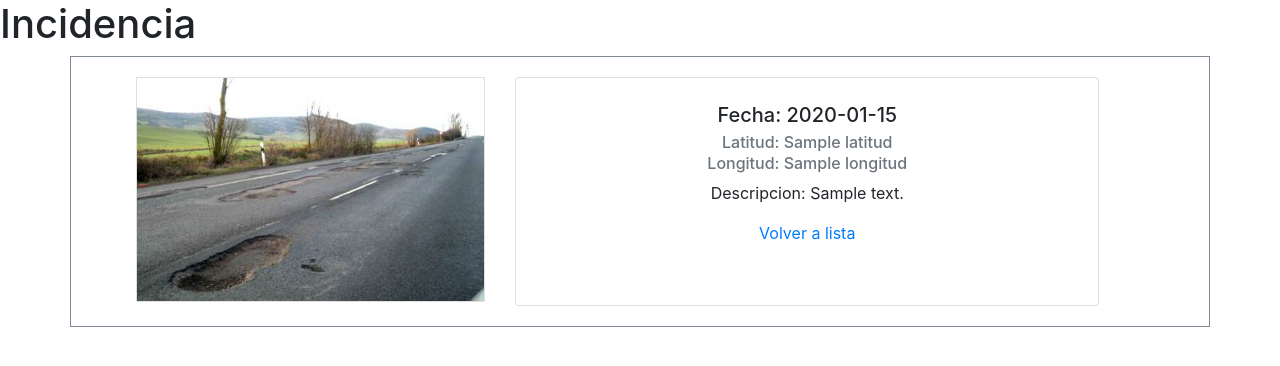
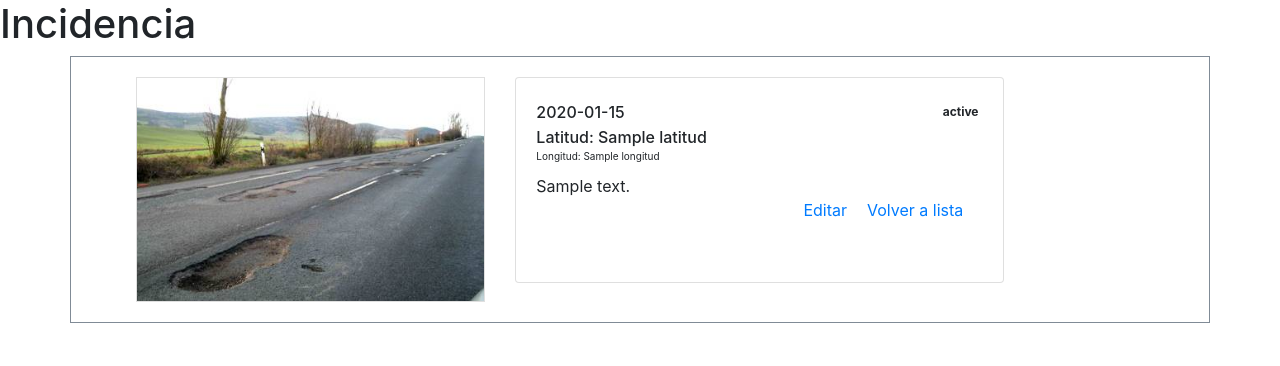
Before and after one commit to ereme/smartquercus, a Symfony app: template templates/incidencia/show.html.twig in a window 1280 px wide. Shown: the part 56-422 px from the top of the page. Run offline with Twig, Linux system fonts and the light colour scheme; the template is opened without the code that fills it: most values are stand-ins (such as "Sample title", 1, 10 or a date in 2020); some libraries are stand-ins or nearby versions.

Commit message:
Solo falta editar

```diff
--- a/assets/css/incidencias-css.css
+++ b/assets/css/incidencias-css.css
@@ -28,8 +28,6 @@
    transform: scale(1.10);
 }
 
-
-
 /*--- Fin Lista Incidencias ---*/
 
 
@@ -39,23 +37,69 @@
    border: 1px solid #808b96;
 }
 
-#incidencia-vista > div.row > div.col-4, div.col-7{
+#incidencia-vista > div.row > div.col-4, div.col-6{
    margin-top: 20px;
    margin-bottom: 20px;
 }
 
-#incidencia-vista > div.row > div.col-7 > div.card{
+#incidencia-vista > div.row > div.col-6 > div.card{
    margin-left: 50px;
    padding-bottom: 40px;
 }
 
-#incidencia-vista > div.row > div.col-7 > div.card > div.card-body{
-   text-align: center;
+#incidencia-vista > div.row > div.col-6 > div.card > div.card-body{
    margin-top: 5px;
 
 }
 
 #incidencia-vista > div.row > div.col-4 > img.img-fluid{
    margin-left: 50px;
-   border: 1px solid rgba(0,0,0,.125)
+   border: 1px solid rgba(0,0,0,.125);
 }
+
+#incidencia-vista > div.row > div.col-6 > div.card  span{
+   float: right;
+}
+
+#incidencia-vista > div.row > div.col-6 > div.card > div.card-body > p.card-subtitle{
+   font-size: 10px;
+   margin-bottom: 10px;
+}
+
+#incidencia-vista > div.row > div.col-6 > div.card > div.card-body > a{
+   float: right;
+   margin-right: 20px;
+}
+
+/*-- Editar incidencia ---*/
+.clearfix{
+   float: none;
+   clear: both;/* limpiar los flotados */
+}
+
+#incidencia-edit > section {
+   margin: 2%;
+
+}
+
+#incidencia-edit > section > form {
+   margin: 10px;
+   padding: 20px;
+}
+
+#incidencia-edit > section > form  input {
+   width: 20%;
+}
+
+#incidencia-edit > section > form  select#incidencia_estado {
+   width: 20%;
+}
+
+#incidencia-edit > section > div.fr-buttons {
+   float: right;
+   margin: 20px;
+}
+
+#incidencia-edit > section > div.fr-buttons > form {
+   display: inline;
+}
--- a/templates/incidencia/_delete_form.html.twig
+++ b/templates/incidencia/_delete_form.html.twig
@@ -1,5 +1,5 @@
-<form method="post" action="{{ path('incidencia_delete', {'id': incidencium.id}) }}" onsubmit="return confirm('Are you sure you want to delete this item?');">
+<form method="post" action="{{ path('incidencia_delete', {'id': incidencia.id}) }}" onsubmit="return confirm('Are you sure you want to delete this item?');">
     <input type="hidden" name="_method" value="DELETE">
-    <input type="hidden" name="_token" value="{{ csrf_token('delete' ~ incidencium.id) }}">
-    <button class="btn">Delete</button>
+    <input type="hidden" name="_token" value="{{ csrf_token('delete' ~ incidencia.id) }}">
+    <button class="btn">Borrar</button>
 </form>
--- a/templates/incidencia/index.html.twig
+++ b/templates/incidencia/index.html.twig
@@ -12,8 +12,10 @@
                         <div class="card" style="width: 18rem;">
                             <img class="card-img-top" src="/imagen/bache.jpg" alt="Card image cap">
                             <div class="card-body">
-                                <h5 class="card-title">{{ incidencia.fecha|date('Y-m-d') }}</h5>
-                                <p>Estado: {{incidencia.estado}}</p>
+                                <h5 class="card-title">Fecha: {{ incidencia.fecha|date('Y-m-d') }}</h5>
+                                <span class="badge badge-{{incidencia.ColorEstado}}">
+                                    {{incidencia.estado}}
+                                </span>
                             </div>
                         </div>
                     </a>
--- a/templates/incidencia/show.html.twig
+++ b/templates/incidencia/show.html.twig
@@ -11,17 +11,28 @@
             <div class="col-4">
                 <img src="/imagen/bache.jpg" class="img-fluid" alt="Responsive image">
             </div>
-            <div class="col-7">
+            <div class="col-6">
+
                 <div class="card">
                     <div class="card-body">
-                        <h5 class="card-title">
-                            Fecha: {{ incidencium.fecha ? incidencium.fecha|date('Y-m-d') }}</h5>
-                        <h6 class="card-subtitle mb-2 text-muted">Latitud: {{ incidencium.latitud }}</h6>
-                        <h6 class="card-subtitle mb-2 text-muted">Longitud: {{ incidencium.longitud }}</h6>
-                        <p class="card-text">Descripcion: {{ incidencium.descripcion }}</p>
+                        <span class="badge badge-{{incidencia.ColorEstado}}">{{incidencia.estado}}</span>
+                        <h6 class="card-title">
+                            {{ incidencia.fecha ? incidencia.fecha|date('Y-m-d') }}
+                        </h6>
+                        <h6 class="card-subtitle mb-2">Latitud: {{ incidencia.latitud }}</h6>
+                        <p class="card-subtitle">Longitud: {{ incidencia.longitud }}</p>
+                        <div class="descripcion">
+                            <p class="card-text">{{ incidencia.descripcion }}</p>
+                        </div>
                         <a href="{{ path('incidencia_index') }}" class="card-link">Volver a lista</a>
+
+                            <a href="{{ path('incidencia_edit', {'id': incidencia.id }) }}" class="card-link">
+                                Editar
+                            </a>
+
                     </div>
                 </div>
+
             </div>
         </div>
     </div>
```
Also changed, not shown: src/Controller/IncidenciaController.php (+9 -9 lines), src/Entity/Incidencia.php (+14 -4 lines), templates/incidencia/edit.html.twig (+21 -3 lines).
